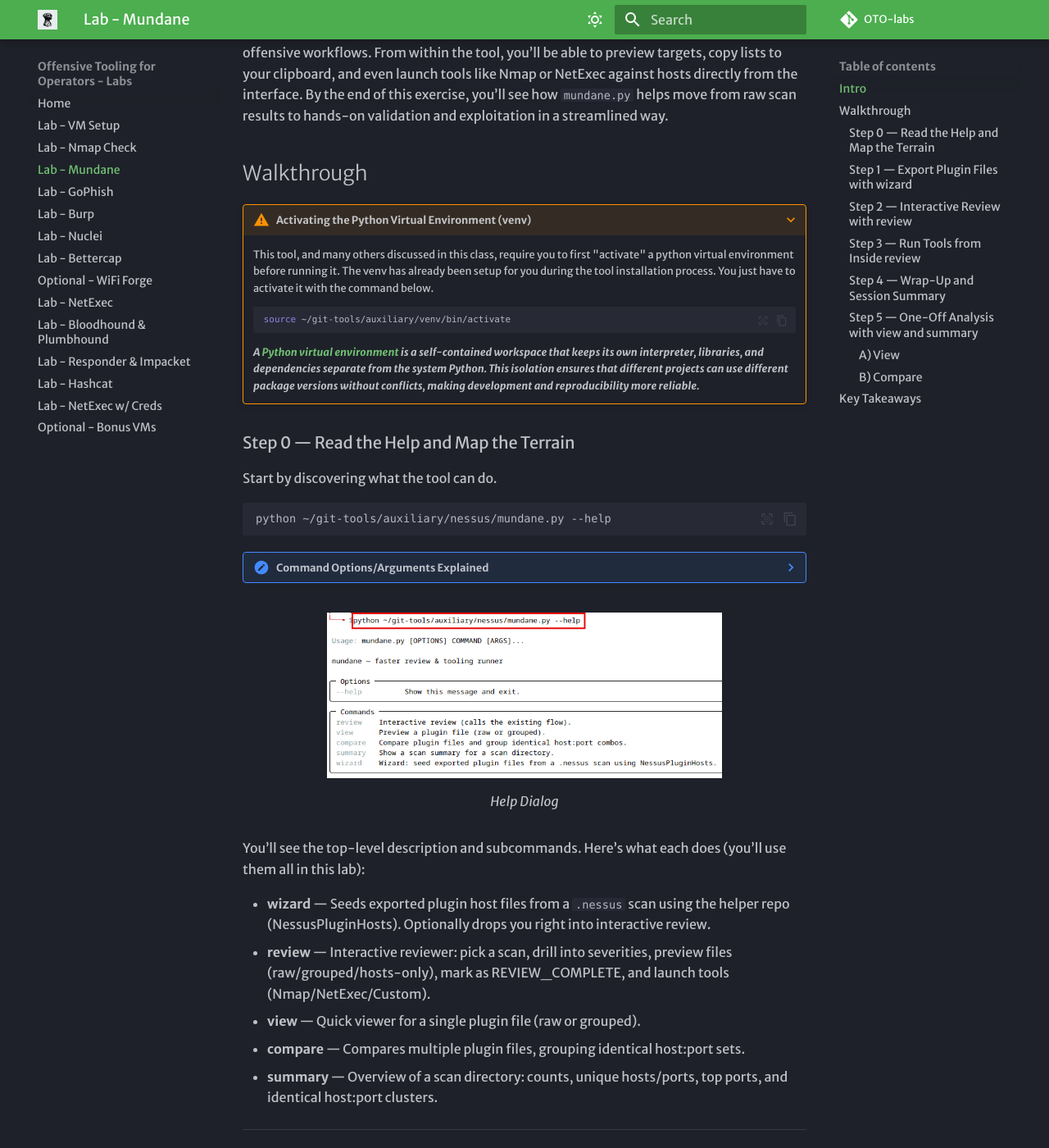
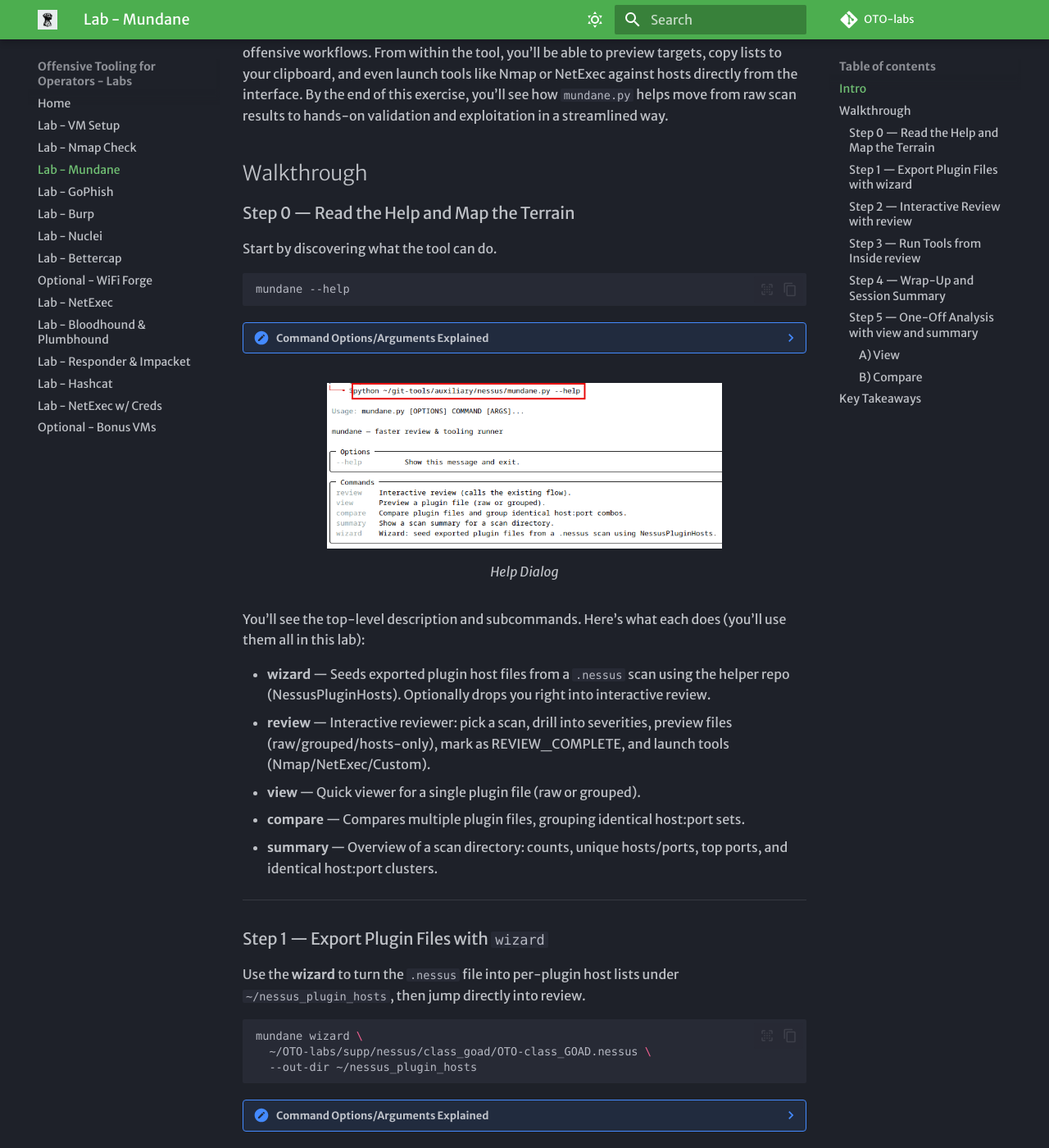
Before and after one commit to ridgebackinfosec/OTO-labs, an MkDocs documentation site: the page built from docs/labs/mundane/index.md, in a window 1280 px wide and 1400 px high, scrolled down 518 px. Shown: the whole window at 82% size. Built offline with MkDocs 1.6.1 and Material for MkDocs 9.7.7, drawn with Linux system fonts in a browser that asks for light colours; some web fonts are replaced; comment, search, counter and statistics services are not loaded; some of the changed text lies outside the part shown.

Commit message:
updated mundane lab to match new pipx install execution

````diff
--- a/docs/labs/mundane/index.md
+++ b/docs/labs/mundane/index.md
@@ -11,26 +11,15 @@
 
 ## Walkthrough
 
-???+ warning "Activating the Python Virtual Environment (venv)"
-    This tool, and many others discussed in this class, require you to first "activate" a python virtual environment before running it. The venv has already been setup for you during the tool installation process. You just have to activate it with the command below.
-
-    ```bash
-    source ~/git-tools/auxiliary/venv/bin/activate
-    ```
-
-    ***A [Python virtual environment](https://docs.python.org/3/tutorial/venv.html) is a self-contained workspace that keeps its own interpreter, libraries, and dependencies separate from the system Python. This isolation ensures that different projects can use different package versions without conflicts, making development and reproducibility more reliable.***
-
 ### Step 0 — Read the Help and Map the Terrain
 
 Start by discovering what the tool can do.
 
 ```bash
-python ~/git-tools/auxiliary/nessus/mundane.py --help
+mundane --help
 ```
 
 ???- note "Command Options/Arguments Explained"
-    - `python`: Executes the Python interpreter
-    - `~/git-tools/auxiliary/nessus/mundane.py`: Path to the mundane.py tool - a custom Nessus finding review utility
     - `--help`: Displays usage information, available subcommands (wizard, review, view, compare, summary), and options
     - Why start with help: Understanding the tool's capabilities and subcommands before diving in helps you choose the right workflow for your task
     - What you'll see: List of all subcommands with brief descriptions of when to use each one
@@ -59,7 +48,7 @@
 Use the **wizard** to turn the `.nessus` file into per-plugin host lists under `~/nessus_plugin_hosts`, then jump directly into review.
 
 ```bash
-python ~/git-tools/auxiliary/nessus/mundane.py wizard \
+mundane wizard \
   ~/OTO-labs/supp/nessus/class_goad/OTO-class_GOAD.nessus \
   --out-dir ~/nessus_plugin_hosts
 ```
@@ -115,7 +104,7 @@
 If you didn’t pass the `--review` flage while using the `wizard` sub-command, you can start the interactive reviewer anytime using:
 
 ```bash
-python ~/git-tools/auxiliary/nessus/mundane.py review \
+mundane review \
   --export-root ~/nessus_plugin_hosts
 ```
 
@@ -244,7 +233,7 @@
 #### A) View
 
 ```bash
-python ~/git-tools/auxiliary/nessus/mundane.py view \
+mundane view \
   ~/nessus_plugin_hosts/OTO-class_GOAD/2_Medium/85582_Web_Application_Potentially_Vulnerable_to_Clickjacking.txt \
   --grouped
 ```
@@ -267,7 +256,7 @@
 #### B) Compare
 <!--
 ```bash
-python ~/git-tools/auxiliary/nessus/mundane.py compare \
+mundane compare \
   ~/nessus_plugin_hosts/OTO-class_GOAD/2_Medium/85582_Web_Application_Potentially_Vulnerable_to_Clickjacking.txt
 ```
 
@@ -276,7 +265,7 @@
 #### C) Summary -->
 
 ```bash
-python ~/git-tools/auxiliary/nessus/mundane.py summary \
+mundane summary \
   ~/nessus_plugin_hosts/OTO-class_GOAD
 ```
 
````
